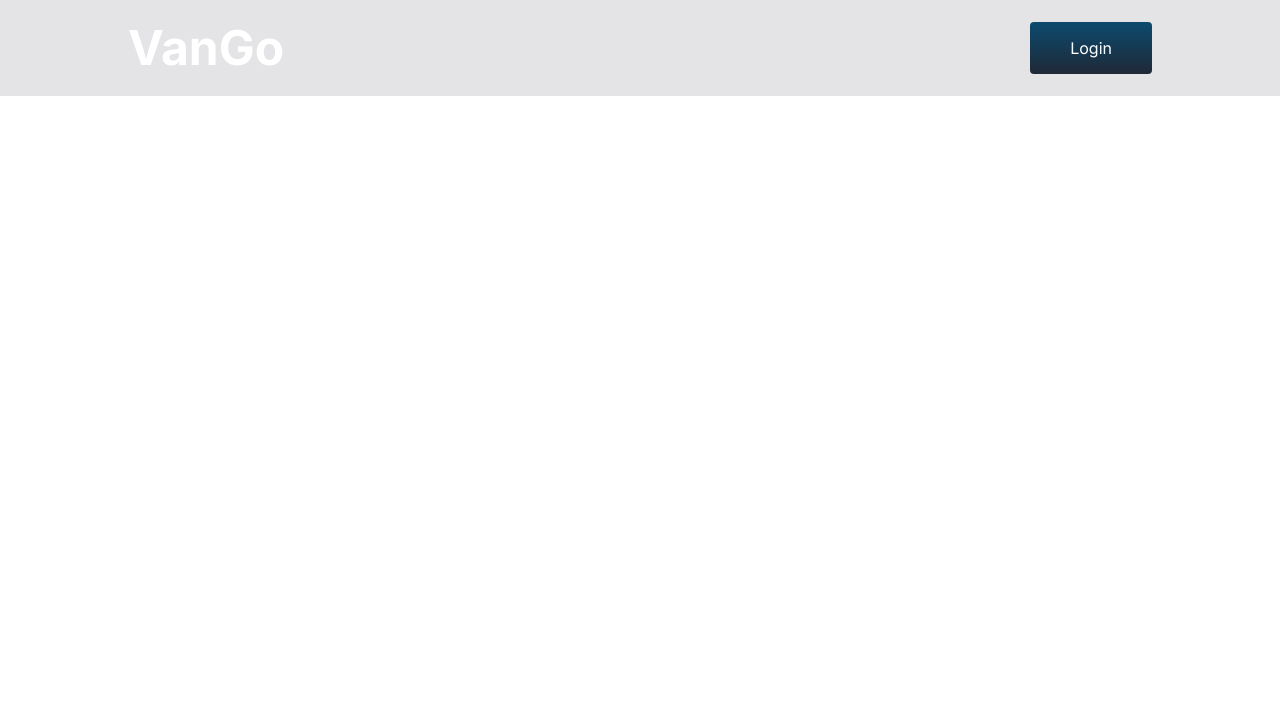
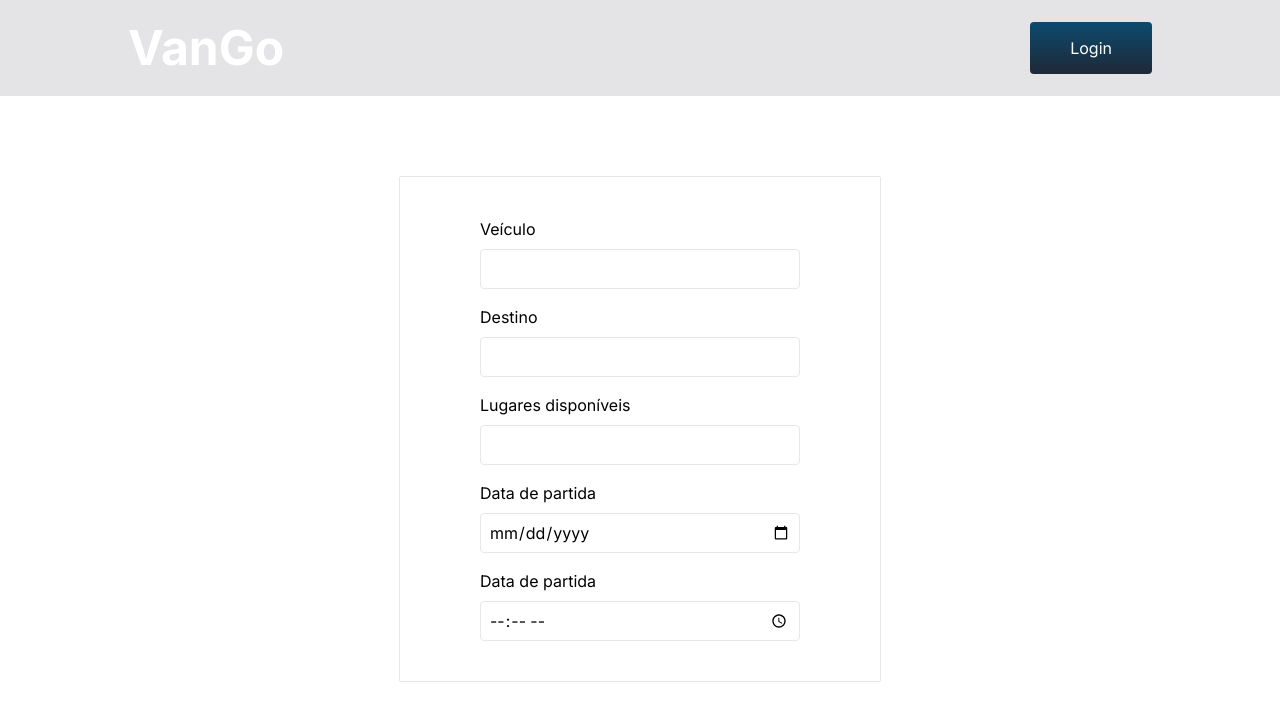
Before and after one commit to DevLucasEduardo/Go-van, a Next.js app: page /register in a window 1280 px wide. Shown: the top 720 px of the page. Built offline with nearby package versions, Linux system fonts and the light colour scheme.

Commit message:
feat: addition of  the form component

```diff
--- a/src/app/register/page.tsx
+++ b/src/app/register/page.tsx
@@ -1,3 +1,15 @@
+import Form from "../components/form";
+
 export default function Register() {
-  return <></>;
+  return (
+    <div className="flex justify-center">
+      <div className="flex flex-col items-center mt-20 border rounded-sm max-w-3xl px-20 py-10 gap-4">
+        <Form type="text" id="1" label="Veículo" />
+        <Form type="text" id="1" label="Destino" />
+        <Form type="text" id="1" label="Lugares disponíveis" />
+        <Form type="date" id="1" label="Data de partida" />
+        <Form type="time" id="1" label="Data de partida" />
+      </div>
+    </div>
+  );
 }
```
